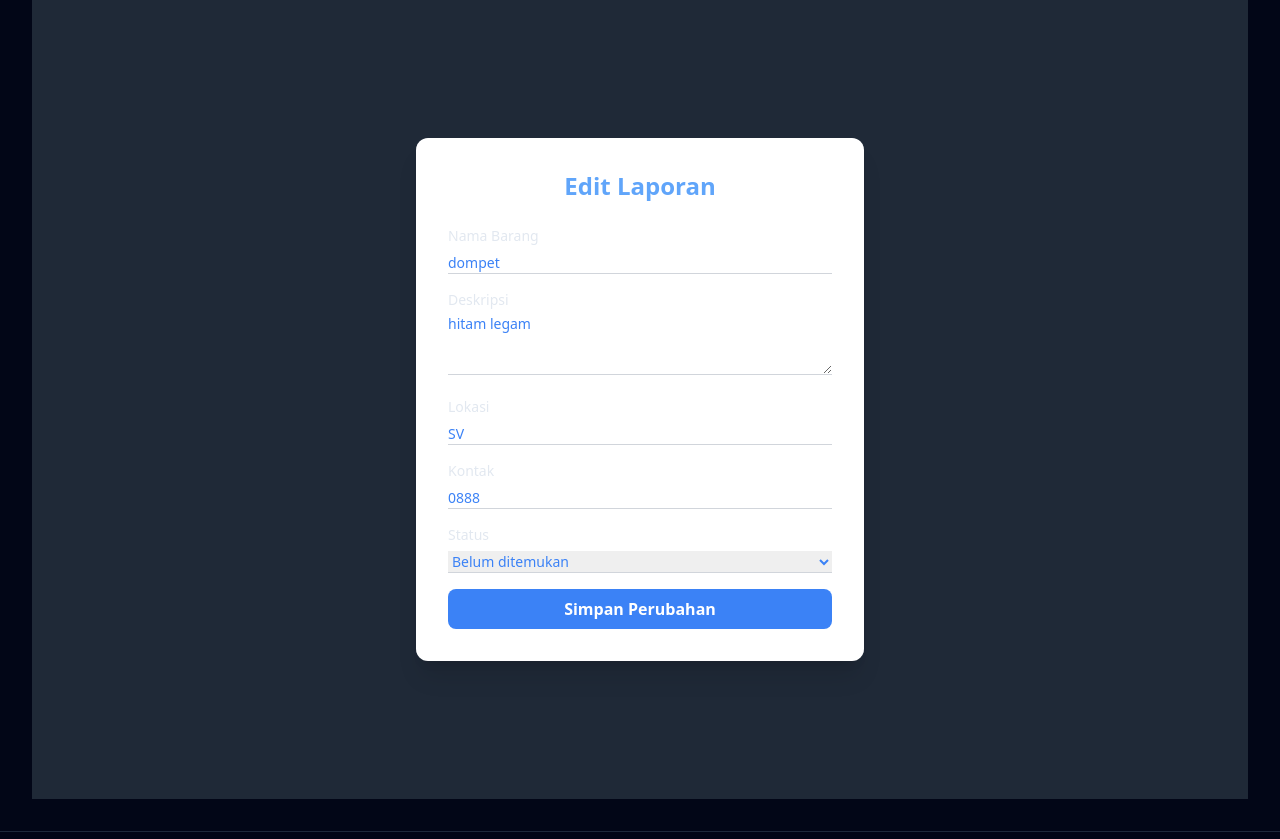
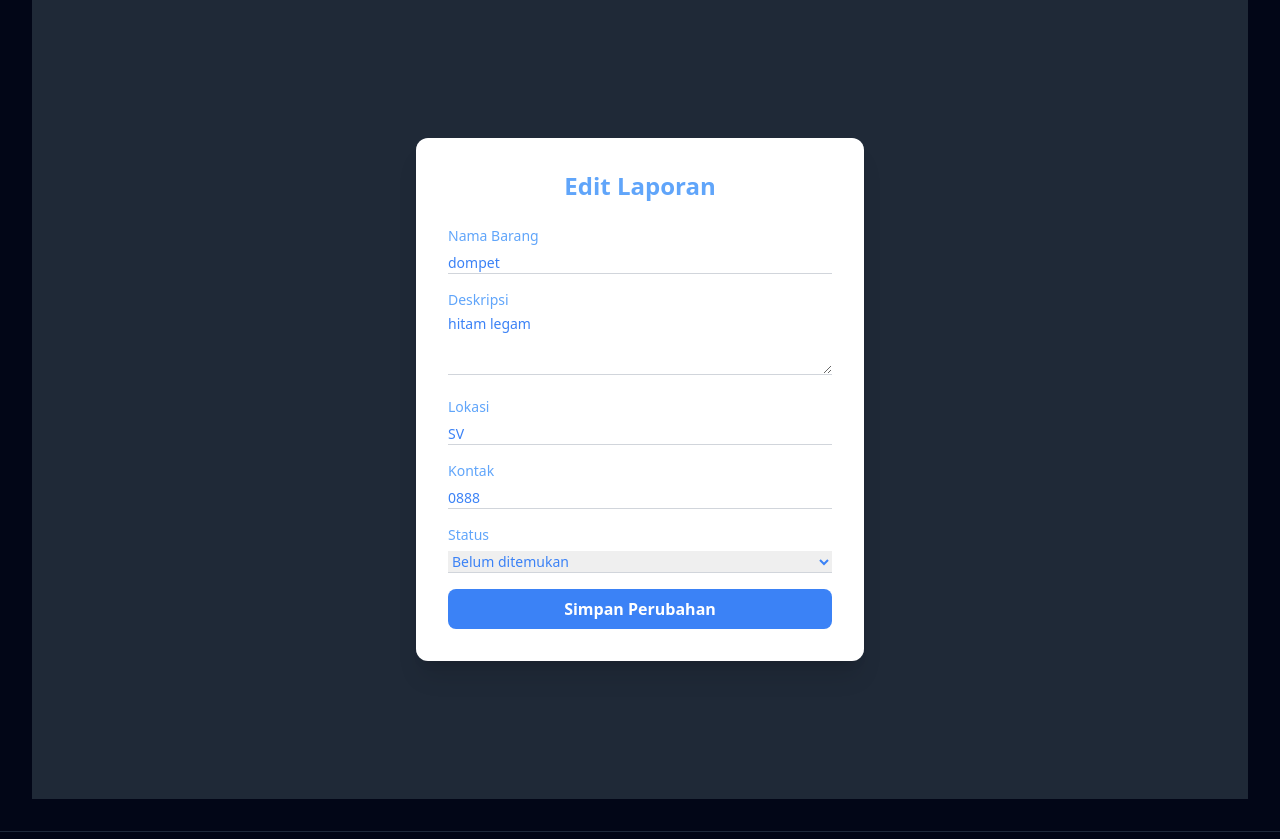
Before and after one commit to Raharinda/lostnfound, a Flask app: page /report/edit/1 in a window 1280 px wide. Shown: the part 110-949 px from the top of the page. Run offline with Flask 3, Linux system fonts and the light colour scheme; the first user in the database is signed in; data comes from the database, SQL or seed files in the repository.

Commit message:
fix edit color

```diff
--- a/templates/report/edit_report.html
+++ b/templates/report/edit_report.html
@@ -8,31 +8,31 @@
 
     <form method="POST" class="space-y-4">
       <div>
-        <label class="block text-sm mb-1">Nama Barang</label>
+        <label class="block text-sm mb-1 text-blue-400">Nama Barang</label>
         <input type="text" name="item_name" value="{{ report.item_name }}" required
                class="w-full border-b border-gray-300 focus:outline-none text-sm text-blue-500" />
       </div>
 
       <div>
-        <label class="block text-sm mb-1">Deskripsi</label>
+        <label class="block text-sm mb-1 text-blue-400">Deskripsi</label>
         <textarea name="description" rows="3"
                   class="w-full border-b border-gray-300 focus:outline-none text-sm text-blue-500">{{ report.description }}</textarea>
       </div>
 
       <div>
-        <label class="block text-sm mb-1">Lokasi</label>
+        <label class="block text-sm mb-1 text-blue-400">Lokasi</label>
         <input type="text" name="location" value="{{ report.location }}" required
                class="w-full border-b border-gray-300 focus:outline-none text-sm text-blue-500" />
       </div>
 
       <div>
-        <label class="block text-sm mb-1">Kontak</label>
+        <label class="block text-sm mb-1 text-blue-400">Kontak</label>
         <input type="text" name="contact" value="{{ report.contact }}" required
                class="w-full border-b border-gray-300 focus:outline-none text-sm text-blue-500" />
       </div>
 
       <div>
-        <label class="block text-sm mb-1">Status</label>
+        <label class="block text-sm mb-1 text-blue-400">Status</label>
         <select name="status" class="w-full border-b border-gray-300 focus:outline-none text-sm text-blue-500">
           <option value="Belum ditemukan" {% if report.status == 'Belum ditemukan' %}selected{% endif %}>Belum ditemukan</option>
           <option value="Sudah ditemukan" {% if report.status == 'Sudah ditemukan' %}selected{% endif %}>Sudah ditemukan</option>
```
